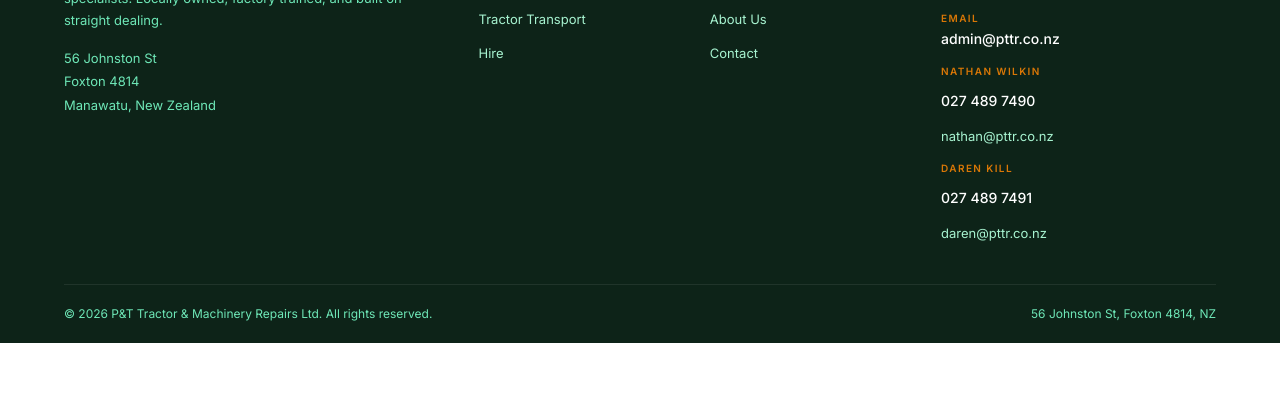
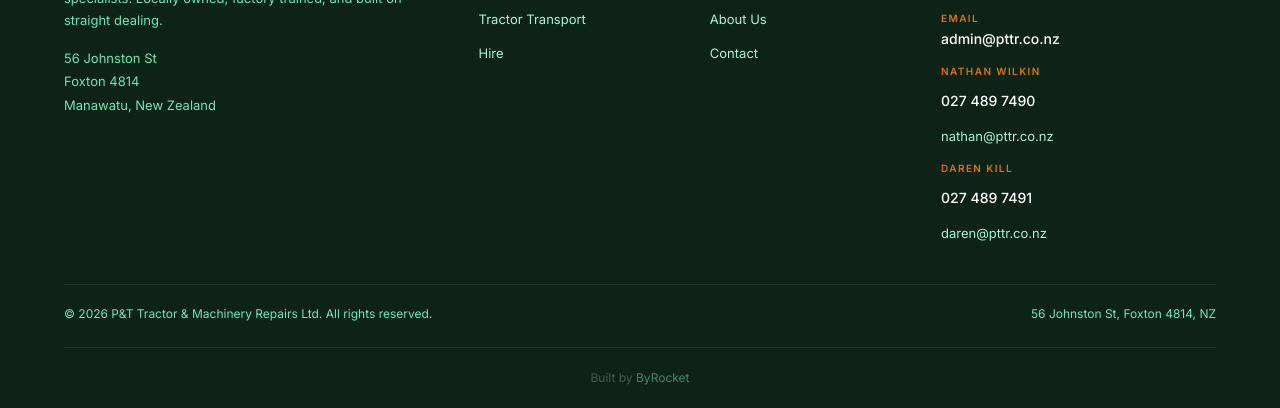
Before and after one commit to Ravally/pt-tractors, an Eleventy site: page src/index.njk in a window 1280 px wide. Shown: the part 3015-3423 px from the top of the page. Before the commit the page ends 3358 px from the top, so only its background shows below. Built offline with nearby package versions, Linux system fonts and the light colour scheme; Eleventy itself is replaced by a stand-in of ours; files that its build step writes are made by us from their sources.

Commit message:
Add Built by ByRocket footer link

```diff
--- a/src/_includes/partials/footer.njk
+++ b/src/_includes/partials/footer.njk
@@ -61,5 +61,8 @@
       <p style="font-size:12px;color:#6EE7B7;">&copy; 2026 P&T Tractor &amp; Machinery Repairs Ltd. All rights reserved.</p>
       <p style="font-size:12px;color:#6EE7B7;">56 Johnston St, Foxton 4814, NZ</p>
     </div>
+    <div style="text-align:center;padding-top:16px;border-top:1px solid rgba(255,255,255,0.06);margin-top:4px;padding-bottom:20px;">
+      <a href="https://byrocket.co.nz" target="_blank" rel="noopener" style="color:rgba(255,255,255,0.25);font-size:12px;text-decoration:none;">Built by <span style="color:rgba(110,231,183,0.5);">ByRocket</span></a>
+    </div>
   </div>
 </footer>
```
